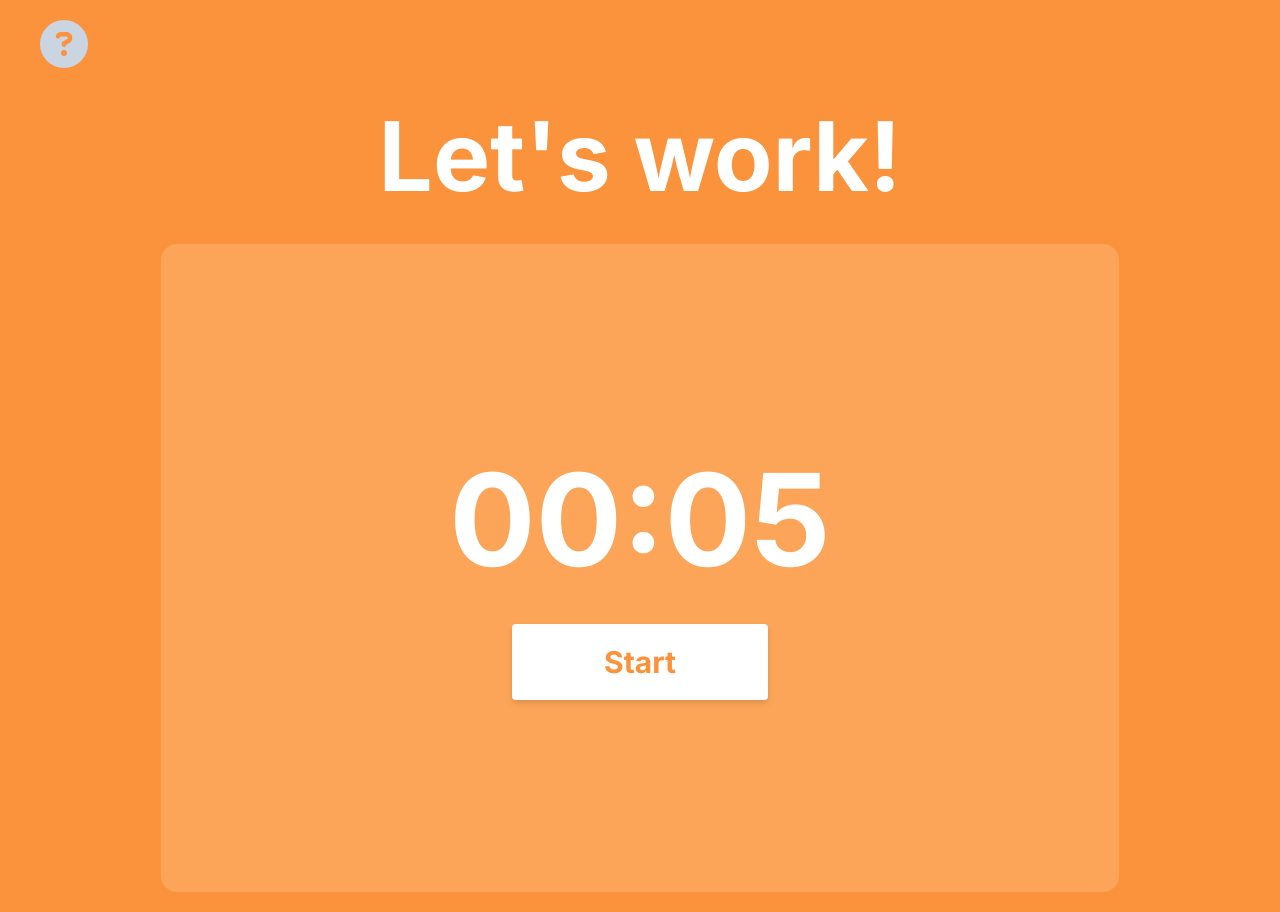
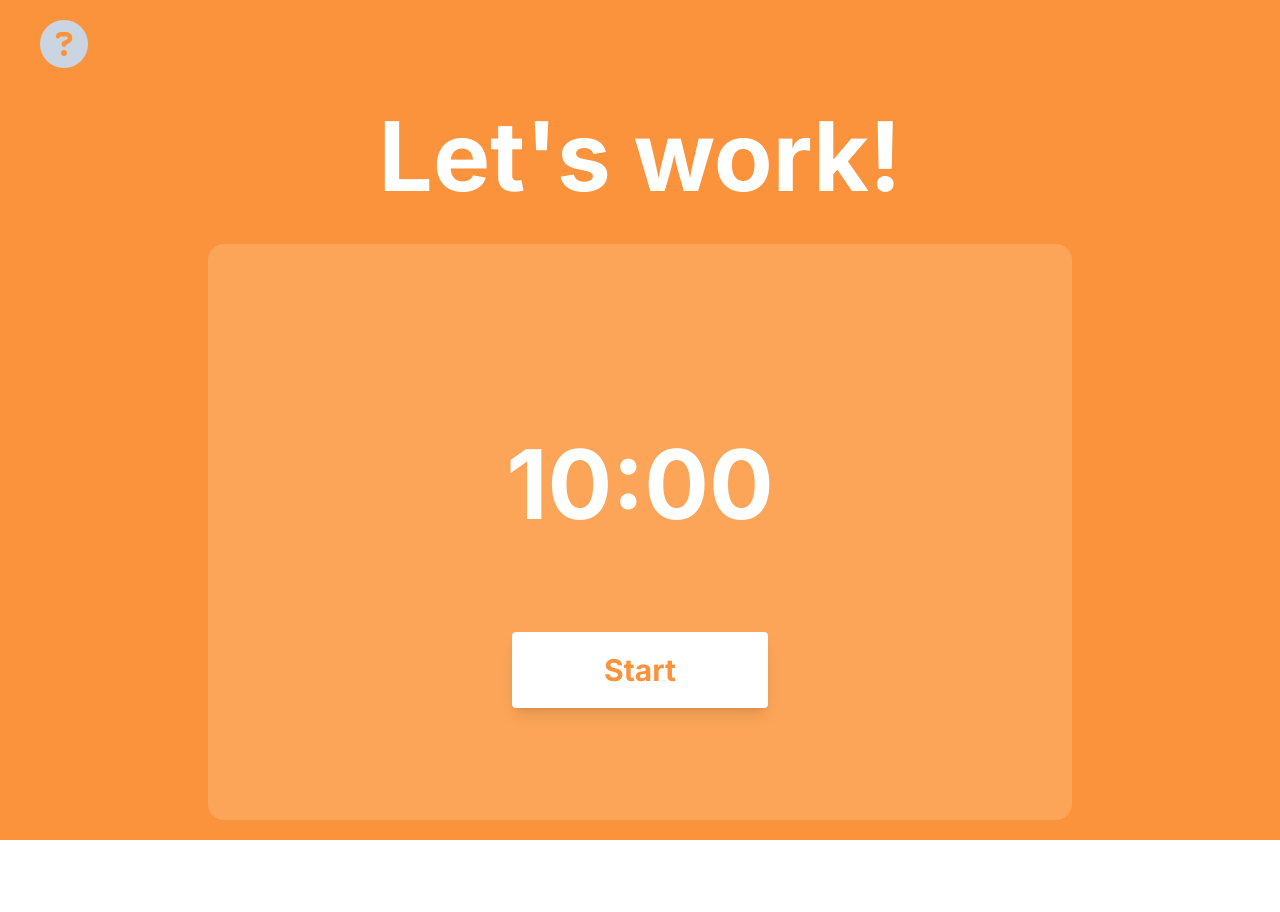
Before and after one commit to blakebt/pomodoro, a Next.js app: page / in a window 1280 px wide. After the commit the page ends 840 px from the top, so only its background shows below. Built offline with nearby package versions, Linux system fonts and the light colour scheme.

Commit message:
fixed display bug

```diff
--- a/src/components/TimerDisplay.tsx
+++ b/src/components/TimerDisplay.tsx
@@ -9,21 +9,21 @@ import { FaCircleQuestion } from "react-icons/fa6";
 export default function TimerDisplay() {
   const stateConfig = {
     'FOCUS': {
-      duration: 5,
+      duration: 600,
       message: "Let's work!",
       screenColor: 'bg-orange-400',
       dispColor: 'bg-orange-300/50',
       textColor: 'text-orange-400'
     },
     'SHORT_REST': {
-      duration: 10,
+      duration: 300,
       message: "Take a breath...",
       screenColor: 'bg-blue-500',
       dispColor: 'bg-blue-400',
       textColor: 'text-blue-500'
     },
     'LONG_REST': {
-      duration: 15,
+      duration: 900,
       message: "Enjoy your break",
       screenColor: 'bg-emerald-500',
       dispColor: 'bg-emerald-400',
@@ -37,14 +37,18 @@ export default function TimerDisplay() {
   const currentState = stateFlow[timerState]
 
   return (
-    <div className={`h-full min-h-screen ${currentState.screenColor}`}>
+    <div className={`flex flex-col h-full min-h-screen ${currentState.screenColor}`}>
       <div className="p-5">
         <Link href="/about" className="my-5"><FaCircleQuestion className="ml-5 text-5xl text-slate-300 hover:text-slate-50"/></Link>
       </div>
+      <div className="flex mx-auto">
+        <div className="text-white text-8xl font-bold p-5" >{currentState.message}</div>
+      </div>
       <div className={`flex flex-col items-center mx-auto`}>
-        <div className="text-white text-8xl font-bold p-5" >{currentState.message}</div>
-        <div className={`flex flex-col rounded-2xl px-72 py-48 my-5 ${currentState.dispColor}`}>
-          <Timer setTimerState={setTimerState} state={currentState}/>
+        <div className={`flex flex-col rounded-2xl my-5 px-72 py-48 ${currentState.dispColor}`}>
+          <div>
+            <Timer setTimerState={setTimerState} state={currentState}/>
+          </div>
         </div>
       </div>
     </div>
--- a/src/components/timer.tsx
+++ b/src/components/timer.tsx
@@ -46,11 +46,11 @@ export default function Timer({setTimerState, state}: TimerProps) {
   }, [time, startTimer, state.duration])
 
   return (
-    <div className="flex flex-col items-center">
-      <div className="rounded mx-auto my-5">
-        <div className=" text-white text-9xl font-bold mb-5">{`${formattedMinutes}:${formattedSeconds}`}</div>
+    <div className="flex flex-col items-center w-72 h-48">
+      <div className="mx-auto mb-20">
+        <div className="text-8xl text-white font-bold mb-5">{`${formattedMinutes}:${formattedSeconds}`}</div>
       </div>
-      <button className={`rounded drop-shadow-md bg-white px-5 py-5 w-64 ${state.textColor} text-3xl font-bold`} onClick={toggleTimer}>{startTimer ? 'Pause' : 'Start'}</button>
+      <button className={`rounded shadow-lg bg-white px-5 py-5 w-64 ${state.textColor} text-3xl font-bold`} onClick={toggleTimer}>{startTimer ? 'Pause' : 'Start'}</button>
     </div>
   )
 }
```
